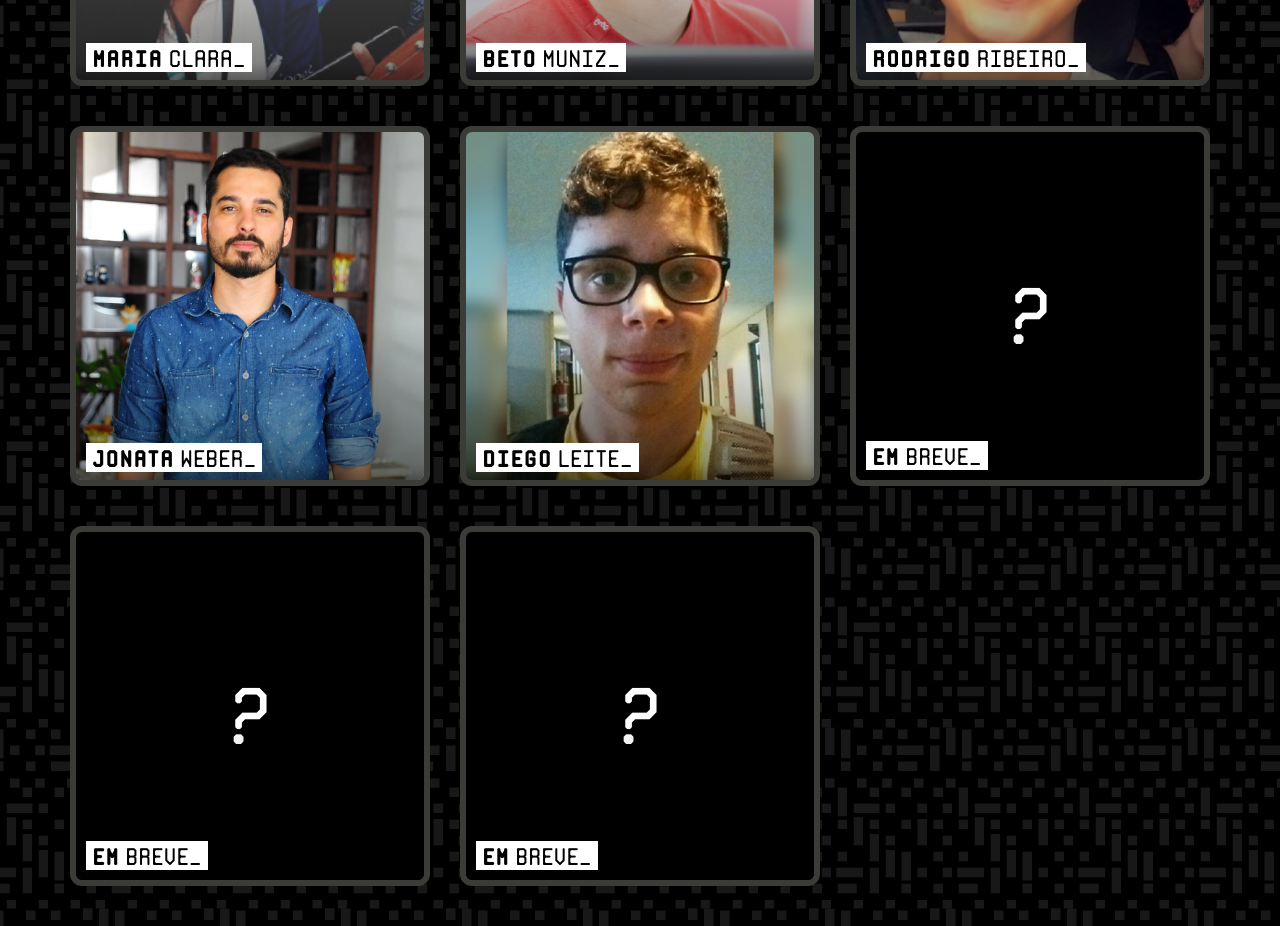
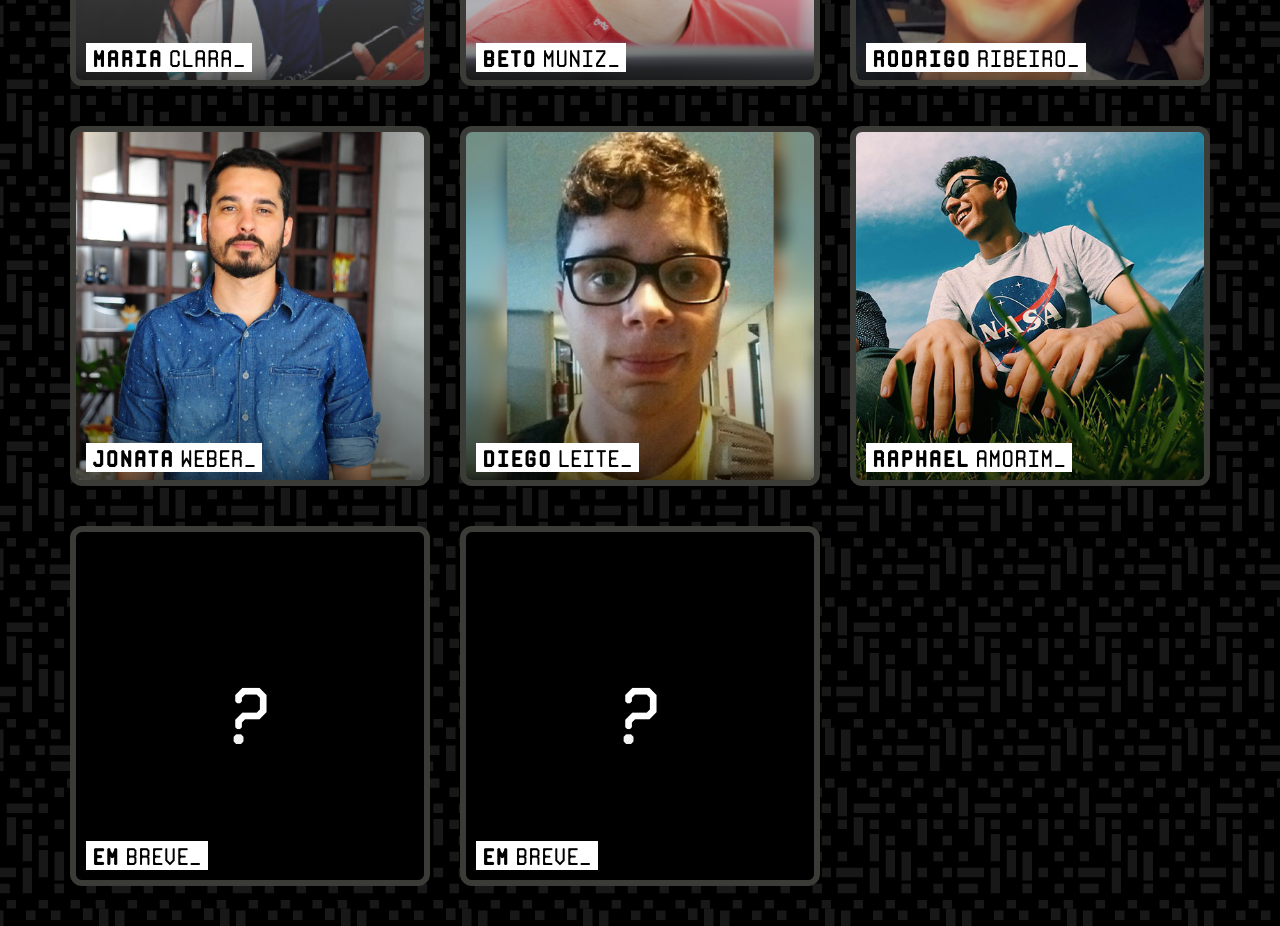
Before and after one commit to frontinsalvador/site2017, a plain HTML site: page index.html in a window 1280 px wide. Shown: the part 1940-2866 px from the top of the page. Drawn offline with Linux system fonts and the light colour scheme; some packages are replaced by stand-ins of ours.

Commit message:
Inserção do spaker Raphael Amorim

```diff
--- a/index.html
+++ b/index.html
@@ -184,9 +184,10 @@
                     </div>
                     <div class="col-xs-12 col-sm-4">
                         <div class="speaker">
-                            <div class="speaker-img soon">
+                            <div class="speaker-img ok" style="background-image:url(assets/img/speakers/raphael.jpg)">
                                 <div class="speaker-content">
-                                    <h2 class="speaker-title"><strong>Em</strong> Breve</h2>
+                                    <h2 class="speaker-title"><strong>Raphael</strong> Amorim</h2>
+                                    <p class="speaker-text">Software Developer na <strong>GLOBO.COM</strong></p>
                                 </div>
                             </div>
                         </div>
```
Also changed, not shown: assets/img/speakers/raphael.jpg (added).
